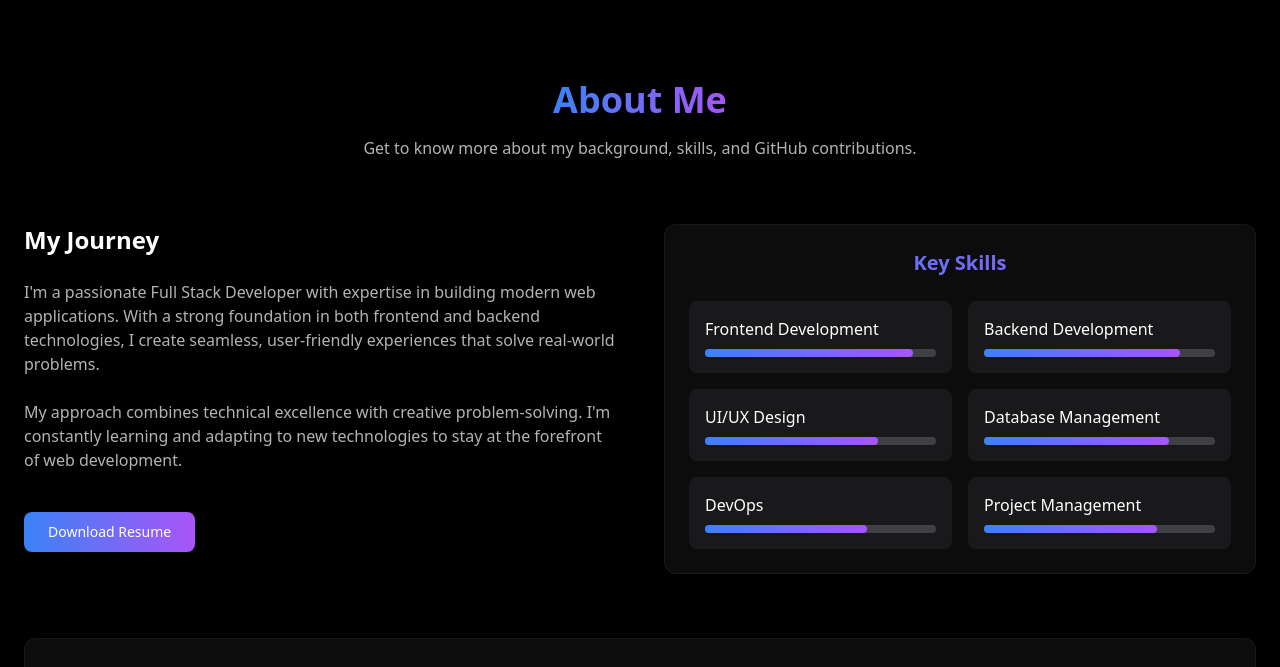
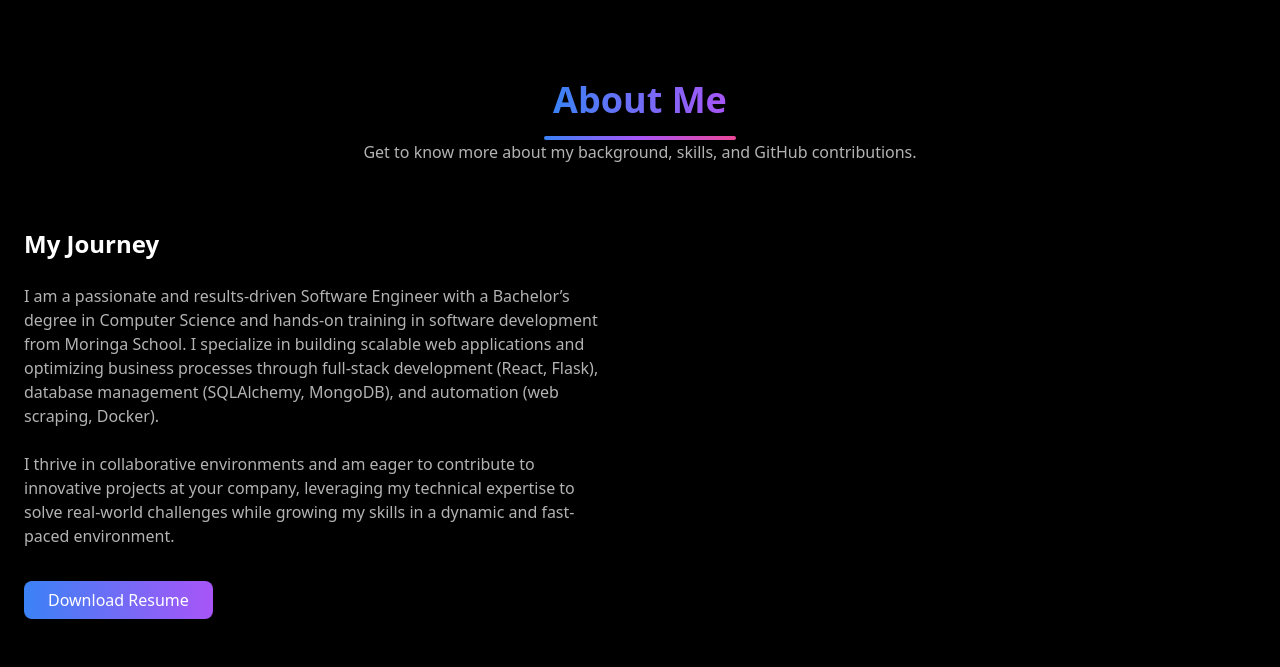
Before and after one commit to koskei-kipkoech/Personal-Portfolio, a Next.js app: page / in a window 1280 px wide. Shown: the part 800-1467 px from the top of the page. Built offline with nearby package versions, Linux system fonts and the light colour scheme.

Commit message:
Updates the UI and details needed

```diff
--- a/components/about.tsx
+++ b/components/about.tsx
@@ -7,9 +7,11 @@ function About() {
     <section id="about" className="py-20">
       <div className="container mx-auto px-6">
         <div className="flex flex-col items-center mb-16">
-          <h2 className="text-4xl font-bold mb-4 bg-clip-text text-transparent bg-gradient-to-r from-blue-500 to-purple-500">
+          <h2 className="cursor-pointer text-4xl font-bold mb-4 bg-clip-text text-transparent bg-gradient-to-r from-blue-500 to-purple-500">
             About Me
           </h2>
+          <div className="h-1 w-48 bg-gradient-to-r from-blue-500 via-purple-500 to-pink-500 rounded-full"></div>
+
           <p className="text-white/70 text-center max-w-2xl">
             Get to know more about my background, skills, and GitHub contributions.
           </p>
@@ -25,54 +27,22 @@ function About() {
           >
             <h3 className="text-2xl font-semibold">My Journey</h3>
             <p className="text-white/70">
-              I'm a passionate Full Stack Developer with expertise in building modern web applications. With a strong
-              foundation in both frontend and backend technologies, I create seamless, user-friendly experiences that
-              solve real-world problems.
+            I am a passionate and results-driven Software Engineer with a Bachelor’s degree in Computer Science and hands-on training in software development from Moringa School. I specialize in building scalable web applications and optimizing business processes through full-stack development (React, Flask), database management (SQLAlchemy, MongoDB), and automation (web scraping, Docker).
             </p>
             <p className="text-white/70">
-              My approach combines technical excellence with creative problem-solving. I'm constantly learning and
-              adapting to new technologies to stay at the forefront of web development.
+            I thrive in collaborative environments and am eager to contribute to innovative projects at your company, leveraging my technical expertise to solve real-world challenges while growing my skills in a dynamic and fast-paced environment.
             </p>
             <div className="pt-4">
-              <Button className="rounded-lg px-6 py-2 bg-gradient-to-r from-blue-500 to-purple-500 hover:from-purple-500 hover:to-blue-500 text-white transition-all duration-500">
+              <a
+                href="/cv/PatrickCV.pdf"
+                download="PatrickCV.pdf"
+                className="rounded-lg px-6 py-2 bg-gradient-to-r from-blue-500 to-purple-500
+                          hover:from-purple-500 hover:to-blue-500 text-white transition-all duration-500"
+              >
                 Download Resume
-              </Button>
+              </a>
             </div>
-          </motion.div>
 
-          <motion.div
-            initial={{ opacity: 0, x: 20 }}
-            whileInView={{ opacity: 1, x: 0 }}
-            transition={{ duration: 0.5 }}
-            viewport={{ once: true }}
-            className="bg-zinc-900/50 backdrop-blur-sm rounded-xl p-6 border border-white/5"
-          >
-            <h3 className="text-xl font-semibold mb-6 text-center bg-clip-text text-transparent bg-gradient-to-r from-blue-500 to-purple-500">
-              Key Skills
-            </h3>
-            <div className="grid grid-cols-2 gap-4">
-              {[
-                { skill: "Frontend Development", level: 90 },
-                { skill: "Backend Development", level: 85 },
-                { skill: "UI/UX Design", level: 75 },
-                { skill: "Database Management", level: 80 },
-                { skill: "DevOps", level: 70 },
-                { skill: "Project Management", level: 75 },
-              ].map((item, index) => (
-                <div key={index} className="bg-zinc-800/50 rounded-lg p-4">
-                  <p className="text-white mb-2">{item.skill}</p>
-                  <div className="w-full bg-zinc-700 rounded-full h-2">
-                    <motion.div
-                      className="h-2 rounded-full bg-gradient-to-r from-blue-500 to-purple-500"
-                      initial={{ width: 0 }}
-                      whileInView={{ width: `${item.level}%` }}
-                      transition={{ duration: 1, delay: 0.1 * index }}
-                      viewport={{ once: true }}
-                    />
-                  </div>
-                </div>
-              ))}
-            </div>
           </motion.div>
         </div>
 
@@ -85,7 +55,7 @@ function About() {
             viewport={{ once: true }}
             className="bg-zinc-900/50 backdrop-blur-sm rounded-xl p-6 border border-white/5"
           >
-            <h3 className="text-xl font-semibold mb-6 text-center bg-clip-text text-transparent bg-gradient-to-r from-blue-500 to-purple-500">
+            <h3 className="cursor-pointer text-xl font-semibold mb-6 text-center bg-clip-text text-transparent bg-gradient-to-r from-blue-500 to-purple-500">
               GitHub Trophies
             </h3>
             <div className="flex justify-center overflow-x-auto py-2">
@@ -109,7 +79,7 @@ function About() {
               viewport={{ once: true }}
               className="bg-zinc-900/50 backdrop-blur-sm rounded-xl p-6 border border-white/5"
             >
-              <h3 className="text-xl font-semibold mb-6 text-center bg-clip-text text-transparent bg-gradient-to-r from-blue-500 to-purple-500">
+              <h3 className="cursor-pointer text-xl font-semibold mb-6 text-center bg-clip-text text-transparent bg-gradient-to-r from-blue-500 to-purple-500">
                 GitHub Stats
               </h3>
               <div className="flex justify-center overflow-x-auto py-2">
@@ -132,7 +102,7 @@ function About() {
               viewport={{ once: true }}
               className="bg-zinc-900/50 backdrop-blur-sm rounded-xl p-6 border border-white/5"
             >
-              <h3 className="text-xl font-semibold mb-6 text-center bg-clip-text text-transparent bg-gradient-to-r from-blue-500 to-purple-500">
+              <h3 className="cursor-pointer text-xl font-semibold mb-6 text-center bg-clip-text text-transparent bg-gradient-to-r from-blue-500 to-purple-500">
                 Contribution Streak
               </h3>
               <div className="flex justify-center overflow-x-auto py-2">
@@ -156,7 +126,7 @@ function About() {
             viewport={{ once: true }}
             className="bg-zinc-900/50 backdrop-blur-sm rounded-xl p-6 border border-white/5"
           >
-            <h3 className="text-xl font-semibold mb-6 text-center bg-clip-text text-transparent bg-gradient-to-r from-blue-500 to-purple-500">
+            <h3 className="cursor-pointer text-xl font-semibold mb-6 text-center bg-clip-text text-transparent bg-gradient-to-r from-blue-500 to-purple-500">
               Most Used Languages
             </h3>
             <div className="flex justify-center overflow-x-auto py-2">
@@ -180,7 +150,7 @@ function About() {
           viewport={{ once: true }}
           className="mt-12 bg-zinc-900/50 backdrop-blur-sm rounded-xl p-6 border border-white/5"
         >
-          <h3 className="text-xl font-semibold mb-6 text-center bg-clip-text text-transparent bg-gradient-to-r from-blue-500 to-purple-500">
+          <h3 className="cursor-pointer text-xl font-semibold mb-6 text-center bg-clip-text text-transparent bg-gradient-to-r from-blue-500 to-purple-500">
             GitHub Activity
           </h3>
 
```
